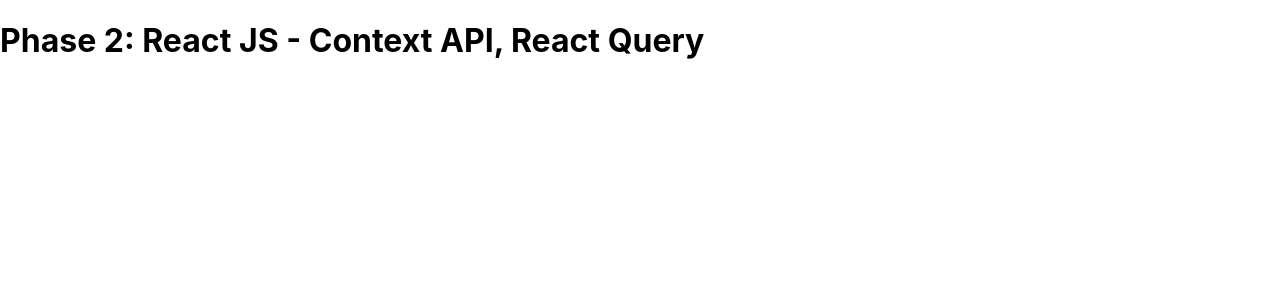
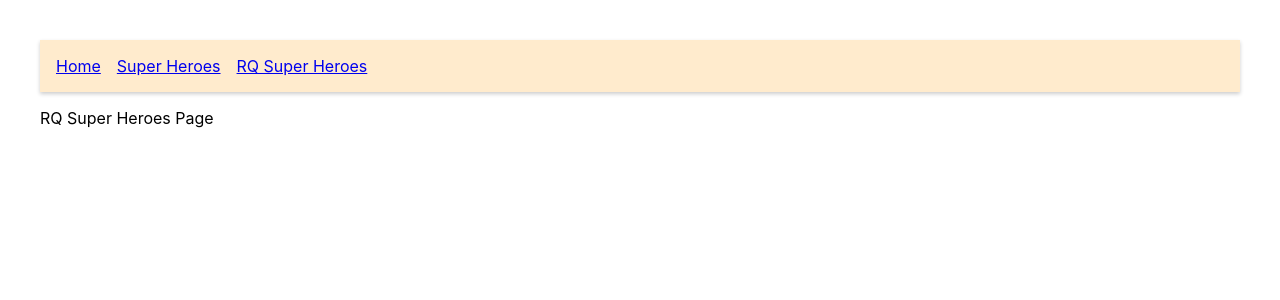
Before and after one commit to React-JS-Folder/full-react-js-techbase-2-2022, a React (Create React App) app: page /RQSuperHeroespage in a window 1280 px wide. Shown: the top 300 px of the page. Built offline with nearby package versions, Linux system fonts and the light colour scheme.

Commit message:
React JS - React Query 3 - Project Setup and code (fetch using useState, useEffect and axios

```diff
--- /dev/null
+++ b/db.json
@@ -0,0 +1,19 @@
+{
+   "superheroes": [
+      {
+         "id": 1,
+         "name": "Batman",
+         "alterEgo": "Bruce Wayne"
+      },
+      {
+         "id": 2,
+         "name": "Superman",
+         "alterEgo": "Clark Kent"
+      },
+      {
+         "id": 3,
+         "name": "Wonder Woman",
+         "alterEgo": "Princess Diana"
+      }
+   ]
+}
--- /dev/null
+++ b/src/App.css
@@ -0,0 +1,23 @@
+body {
+   padding: 40px;
+}
+.App {
+   text-align: center;
+}
+
+.App-logo {
+   height: 40vmin;
+   pointer-events: none;
+}
+
+nav ul {
+   display: flex;
+   background: blanchedalmond;
+   margin-block-start: 0;
+   padding: 16px;
+   box-shadow: 0 2px 4px rgba(0,0,0,0.2);
+}
+nav ul li {
+   list-style-type: none;
+   margin-right: 16px;
+}
--- a/src/App.js
+++ b/src/App.js
@@ -1,9 +1,27 @@
-
+import { BrowserRouter as Router, Routes, Route, Link } from 'react-router-dom'
+import HomePage from './components/Homepage';
+import RQSuperHeroesPage from './components/RQSuperHeroespage';
+import SuperHeroes from './components/SuperHeroespage';
+import './App.css'
 function App() {
   return (
-    <div className="App">
-      <h1>Phase 2: React JS - Context API, React Query </h1>
-    </div>
+
+    <Router>
+      <nav>
+        <ul>
+          <li><Link to="/">Home</Link></li>
+          <li><Link to="/SuperHeroespage">Super Heroes </Link></li>
+          <li><Link to="/RQSuperHeroespage" >RQ Super Heroes</Link></li>
+        </ul>
+
+
+      </nav>
+      <Routes>
+        <Route path="/" element={<HomePage />} />
+        <Route path="/SuperHeroespage" element={<SuperHeroes />} />
+        <Route path="/RQSuperHeroespage" element={<RQSuperHeroesPage />} />
+      </Routes>
+    </Router>
   );
 }
 
--- /dev/null
+++ b/src/components/Homepage.js
@@ -0,0 +1,4 @@
+
+export default function HomePage() {
+   return <div>Home Page</div>
+}
--- /dev/null
+++ b/src/components/RQSuperHeroespage.js
@@ -0,0 +1,3 @@
+export default function RQSuperHeroesPage() {
+   return <div>RQ Super Heroes Page</div>
+}
--- /dev/null
+++ b/src/components/SuperHeroespage.js
@@ -0,0 +1,39 @@
+import { useState, useEffect } from 'react'
+import axios from 'axios'
+
+export default function SuperHeroesPage() {
+   const [isLoading, setIsLoading] = useState(true);
+   const [error, setError] = useState(false);
+   const [data, setData] = useState([]);
+
+
+   useEffect(() => {
+      axios.get('http://localhost:4000/superheroes')
+         .then( (res) => {
+            setData(res.data);
+            console.log(res.data);
+            setIsLoading(false)
+         }).catch((error) => {
+            setIsLoading(false)
+            setError(true);
+         })
+   }, []);
+
+   // {isLoading && <h3>Loading...</h3>}
+   if (isLoading) {
+      return <h2>Loading...</h2>
+   }
+   if(error) {
+      return <h2>Sorry, server is not responding..</h2>
+   }
+   // {error && <h2>Sorry, server is not responding try later</h2>}
+
+   return (
+      <div>
+         <h2>Traditional SuperHeroes Page</h2>
+         {data && data.map((hero) => {
+            return <h3 key={hero.name}>{hero.name}</h3>
+         })}
+      </div>
+   )
+}
```
Also changed, not shown: package.json (+6 -1 lines), REACT QUERY - CODEVOLUTION - 01 - PROJECT SETUP -NOTES.txt (added), REACT QUERY - CODEVOLUTION - 02 - fetch data using useState,useEffect and axios-02.txt (added), 2 other files (tests, documents, lock files or other folders).
